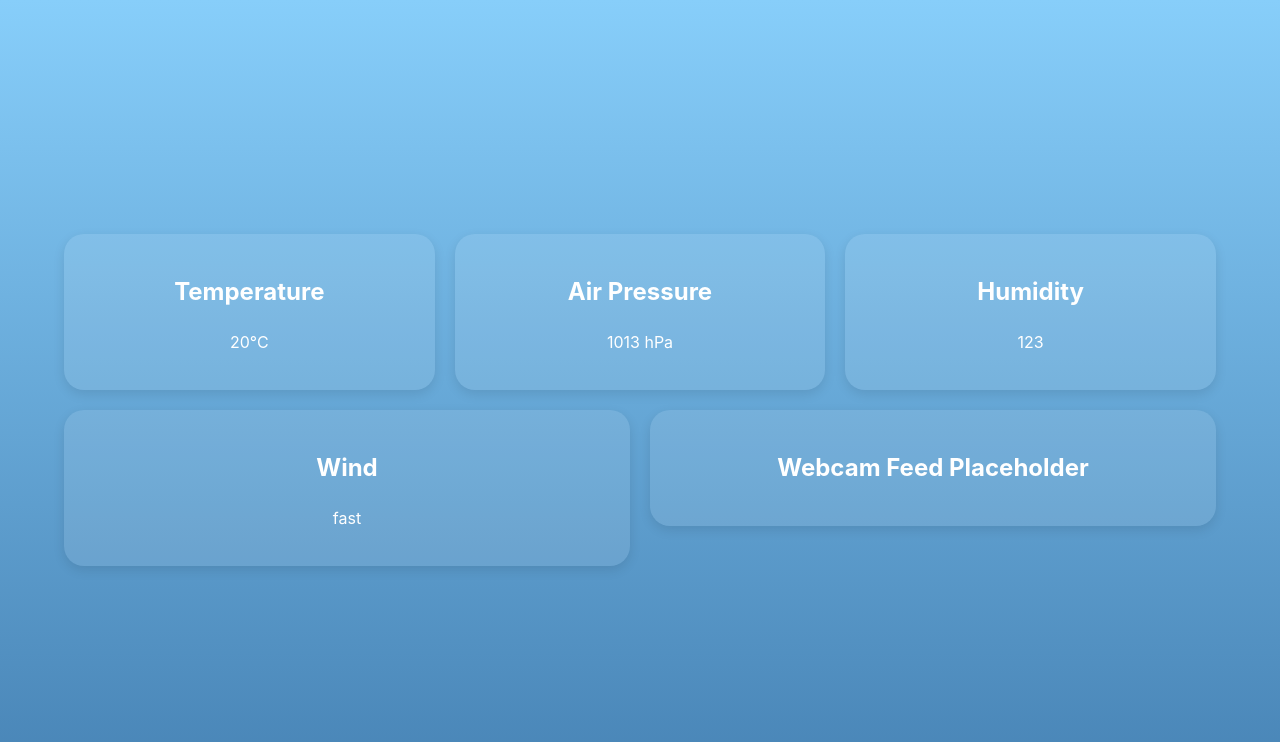
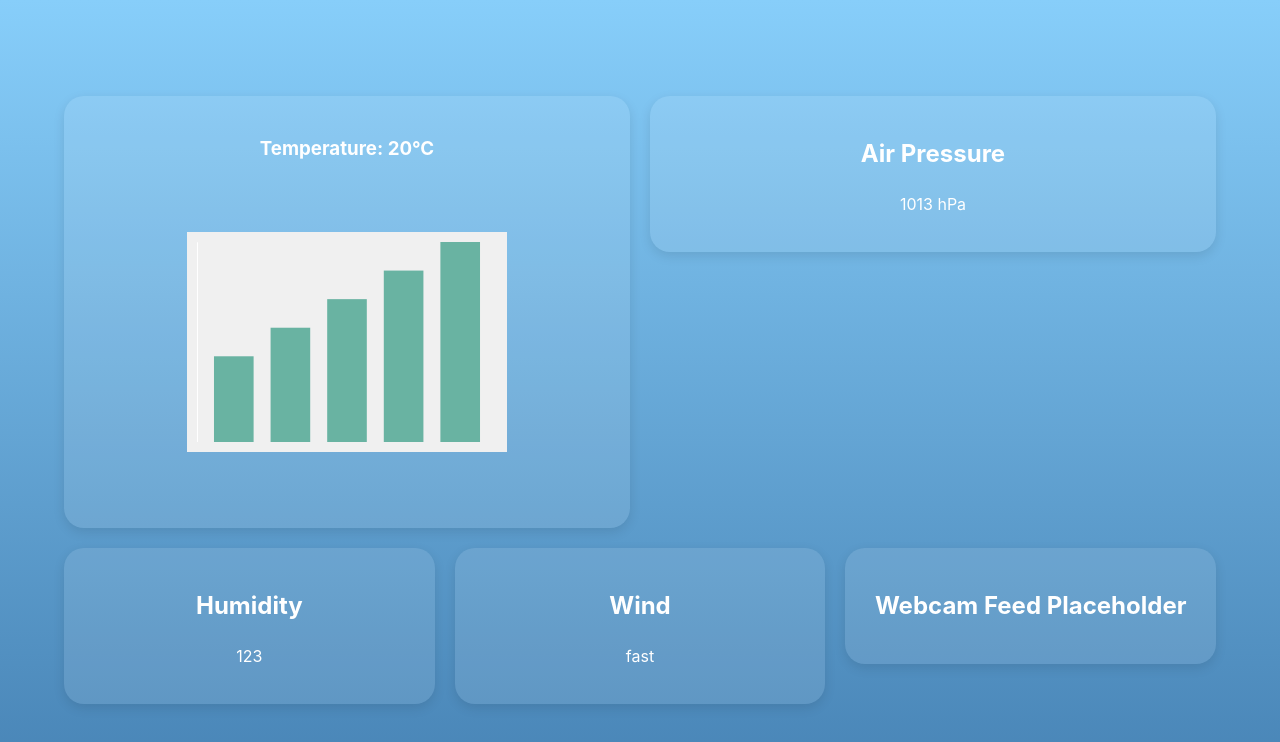
Before and after one commit to Rmhibbert/weather_station_S2_2025, a React (Vite) app in the folder frontend/: page / in a window 1280 px wide. Shown: the top 742 px of the page. Built offline with nearby package versions, Linux system fonts and the light colour scheme.

Commit message:
feat(jsx): import bar chart to temperature widget

```diff
--- a/frontend/src/components/Temperature/Temperature.jsx
+++ b/frontend/src/components/Temperature/Temperature.jsx
@@ -1,12 +1,15 @@
 import React from 'react';
-import '../WidgetBase.css';
-import './Temperature.css';
+import BarChart from '../BarChart/BarChart';
 
-const Temperature = ({ temperature }) => (
-  <div className="widget temperature">
-    <h2>Temperature</h2>
-    <p>{temperature}</p>
-  </div>
-);
+const Temperature = ({ temperature }) => {
+  const dummyTemperatureData = [15, 20, 25, 30, 35];
+
+  return (
+    <div className="widget temperature-widget">
+      <h3>Temperature: {temperature}</h3>
+      <BarChart data={dummyTemperatureData} width={300} height={200} xLabel="Day" yLabel="Temp (°C)" />
+    </div>
+  );
+}
 
 export default Temperature;
```
